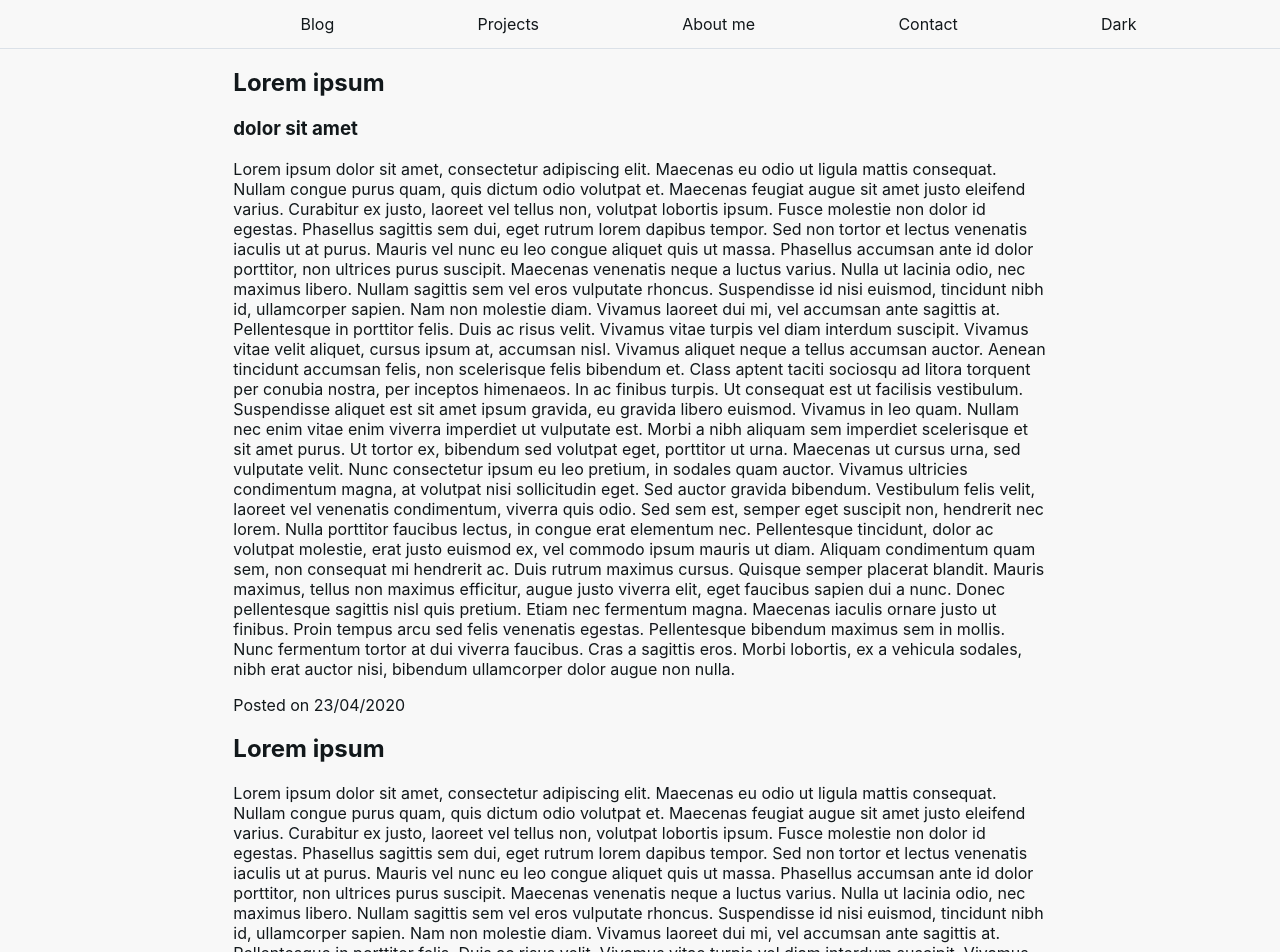
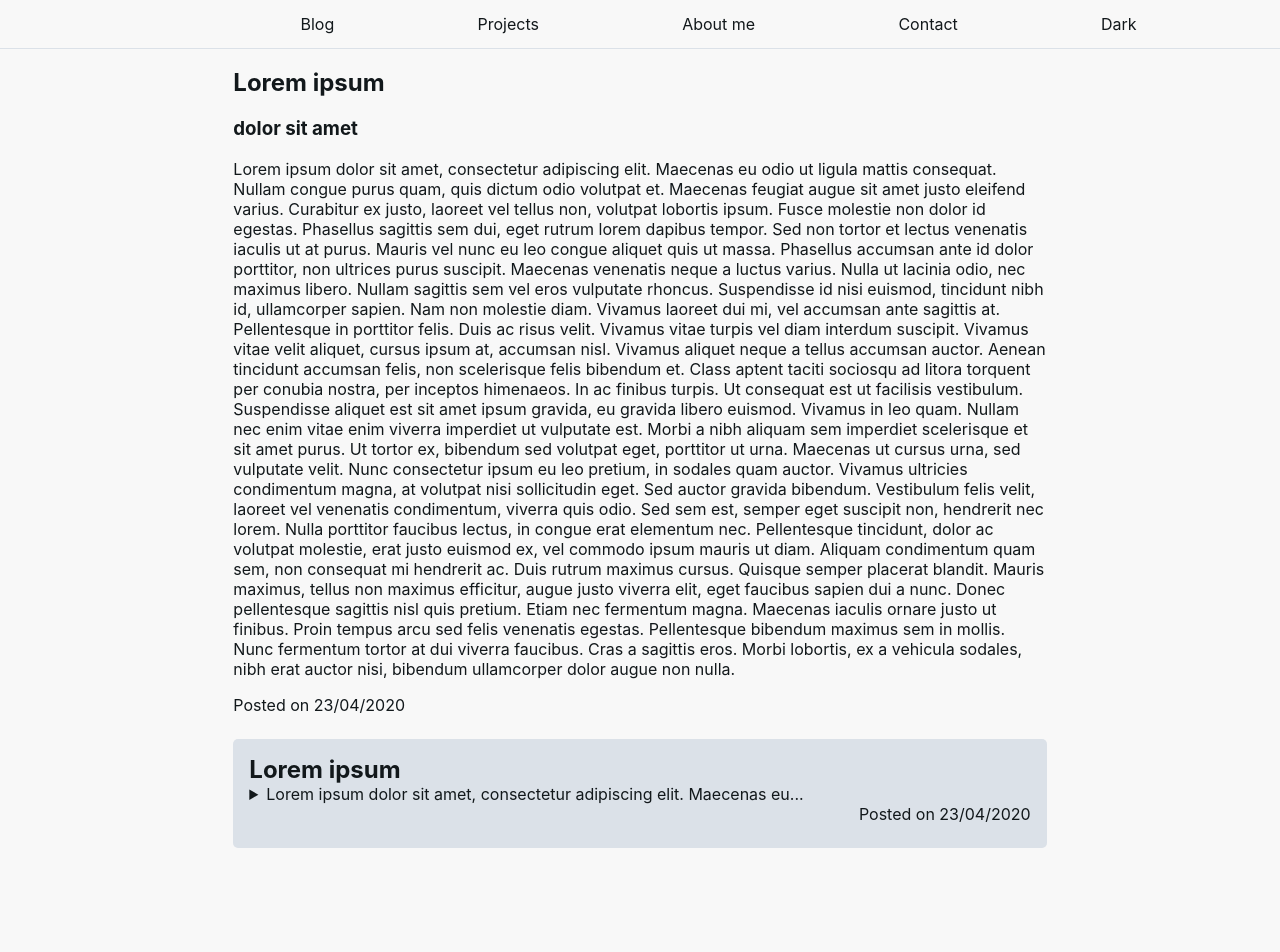
Before and after one commit to sgq995/sgq995.github.io, a React (Create React App) app: page / in a window 1280 px wide. Shown: the top 952 px of the page. After the commit the page ends 848 px from the top, so only its background shows below. Built offline with nearby package versions, Linux system fonts and the light colour scheme.

Commit message:
feat: Added style to article

```diff
--- /dev/null
+++ b/src/Article.css
@@ -0,0 +1,35 @@
+.article {
+  margin: 0;
+  padding: 1rem 1rem 1.5rem 1rem;
+  background-color: var(--bg-secondary);
+
+  border: 1px solid var(--border-primary);
+  border-radius: 5px;
+
+  box-shadow: 0 0 var(--shadow-blur-radius) var(--shadow-primary);
+}
+
+.article-title {
+  margin: 0;
+}
+
+.article-subtitle {
+  margin: 0;
+}
+
+.article-footer {
+  margin: 0;
+  text-align: right;
+}
+
+@media only screen and (max-width: 719px) {
+  .article {
+    margin-top: 16px;
+  }
+}
+
+@media only screen and (min-width: 720px) {
+  .article {
+    margin-top: 24px;
+  }
+}
--- a/src/Article.js
+++ b/src/Article.js
@@ -1,21 +1,31 @@
 import React from 'react';
+
+import './Article.css'
 
 function Article(props) {
   const { title, subtitle, content, date } = props;
 
+  const wordList = content.split(' ');
+  const summary = wordList.slice(0, 10).join(' ') + '...';
+
   return (
-    <article>
+    <article className="article">
       <header>
-        <h1>{title}</h1>
-        <h3>{subtitle}</h3>
+        <h1 className="article-title">{title}</h1>
+        <h3 className="article-subtitle">{subtitle}</h3>
       </header>
       <section>
-        <p>
-          {content}
-        </p>
+        <details>
+          <p>
+            {content}
+          </p>
+          <summary>
+            {summary}
+          </summary>
+        </details>
       </section>
-      <footer>
-        <p>Posted on {date}</p>
+      <footer className="article-footer">
+        Posted on {date}
       </footer>
     </article>
   );
```
